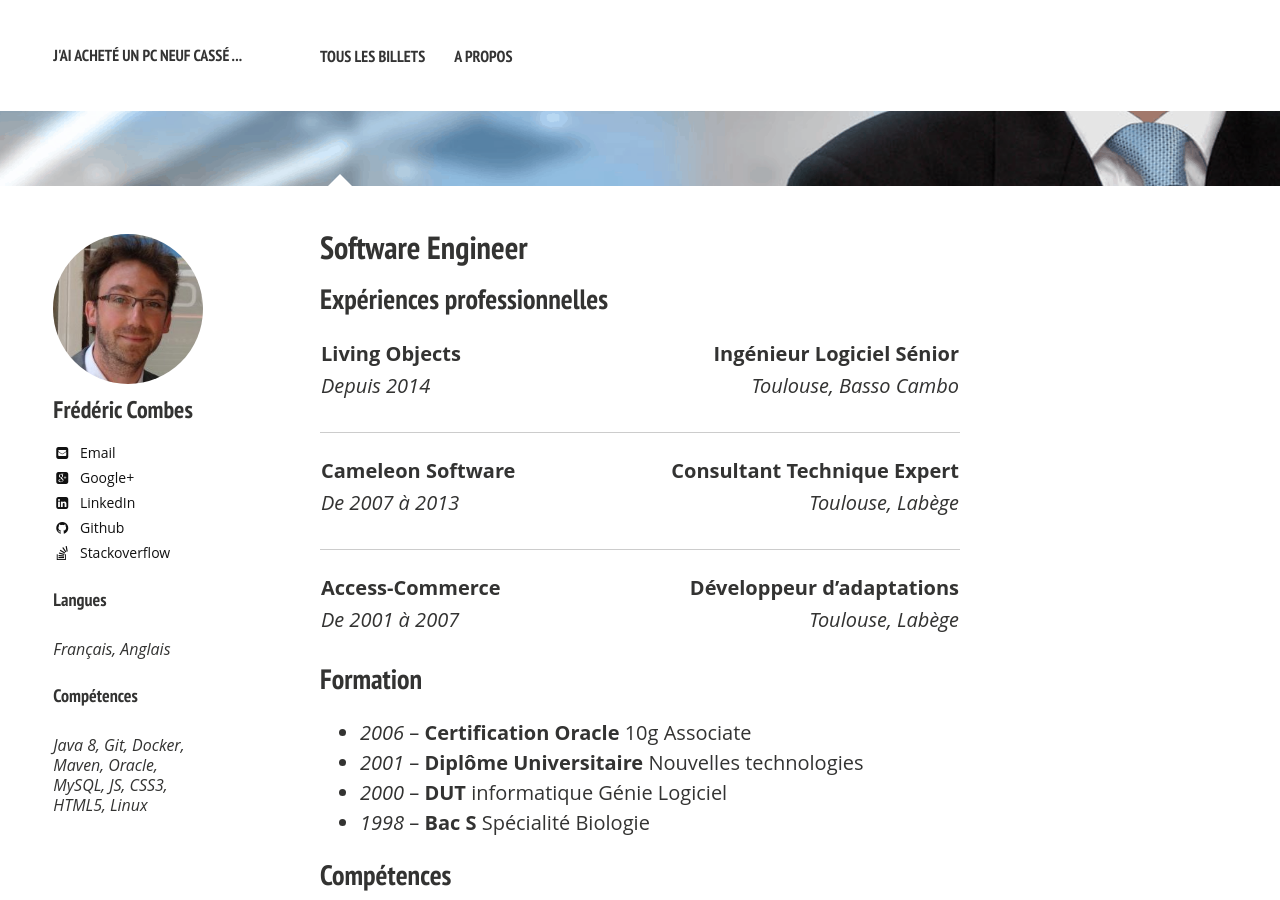
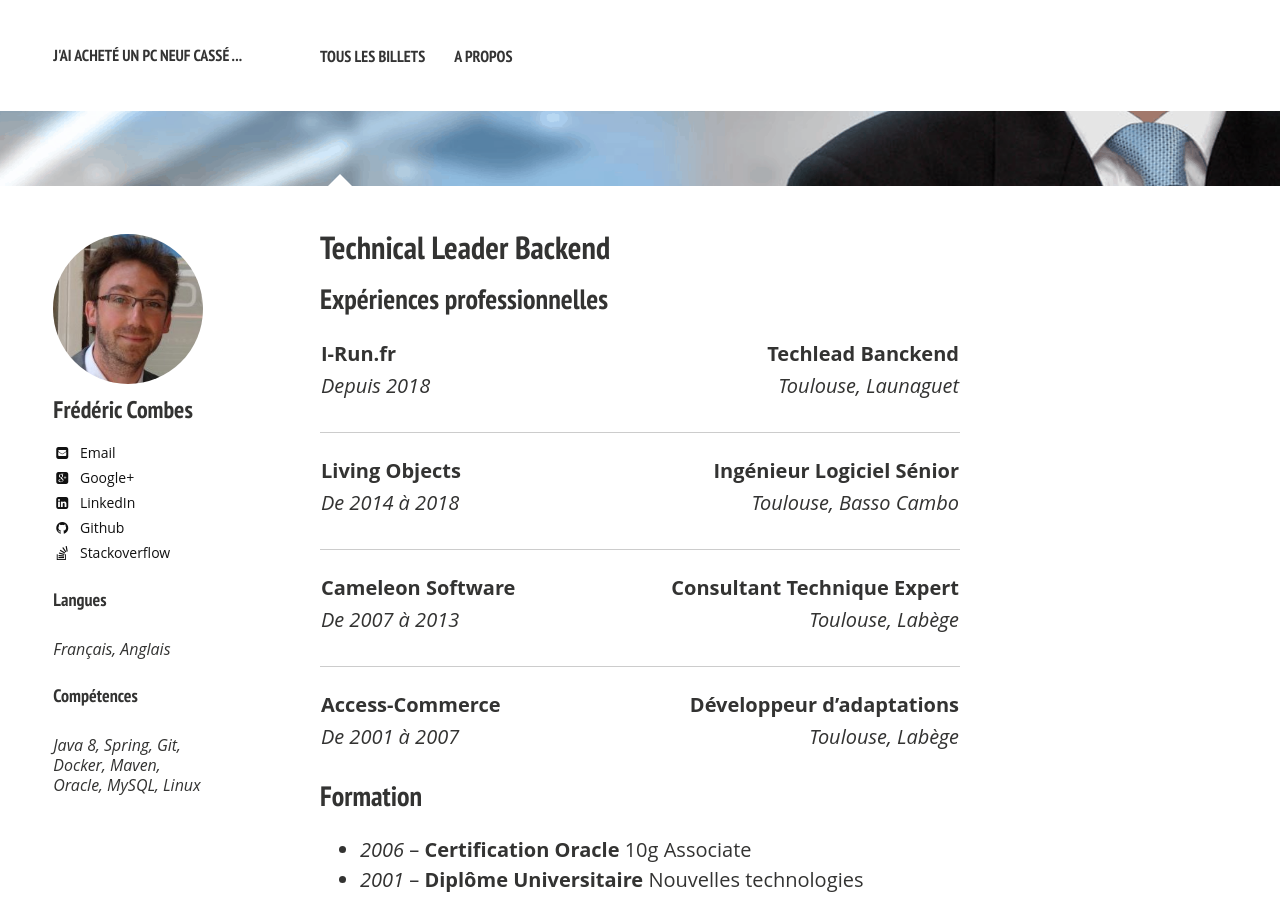
Before and after one commit to Marthym/marthym.github.io, a Jekyll site: the page built from about/index.md, in a window 1280 px wide and 900 px high. Built offline with Jekyll 4.4.1, drawn with Linux system fonts in a browser that asks for light colours; nearby versions of some CDN libraries.

Commit message:
feat(about): Update about page for i-run

```diff
--- a/_data/authors.yml
+++ b/_data/authors.yml
@@ -12,7 +12,7 @@
   github: Marthym
   stackoverflow: 3710542/marthym
   languages: [Français, Anglais]
-  skills: [Java 8, Git, Docker, Maven, Oracle, MySQL, JS, CSS3, HTML5, Linux]
+  skills: [Java 8, Spring, Git, Docker, Maven, Oracle, MySQL, Linux]
 
 cornelius_fiddlebone:
   name: Cornelius Fiddlebone
--- a/about/index.md
+++ b/about/index.md
@@ -1,8 +1,8 @@
 ---
 layout: page
-title: Software Engineer
+title: Technical Leader Backend
 tags: [about, Jekyll]
-#modified: 2014-08-08T20:53:07.573882-04:00
+modified: 2018-01-08T23:29:00
 comments: false
 share: false
 image:
@@ -11,9 +11,15 @@
 ---
 ## Expériences professionnelles
 
-| Living Objects | Ingénieur Logiciel Sénior  	|
+| I-Run.fr       | Techlead Banckend            |
 |:---------------|-----------------------------:|
-| *Depuis 2014*  | *Toulouse, Basso Cambo*      |
+| *Depuis 2018*  | *Toulouse, Launaguet*        |
+
+---------------
+
+| Living Objects   | Ingénieur Logiciel Sénior  	|
+|:-----------------|-----------------------------:|
+| *De 2014 à 2018* | *Toulouse, Basso Cambo*      |
 
 ---------------
 
```
